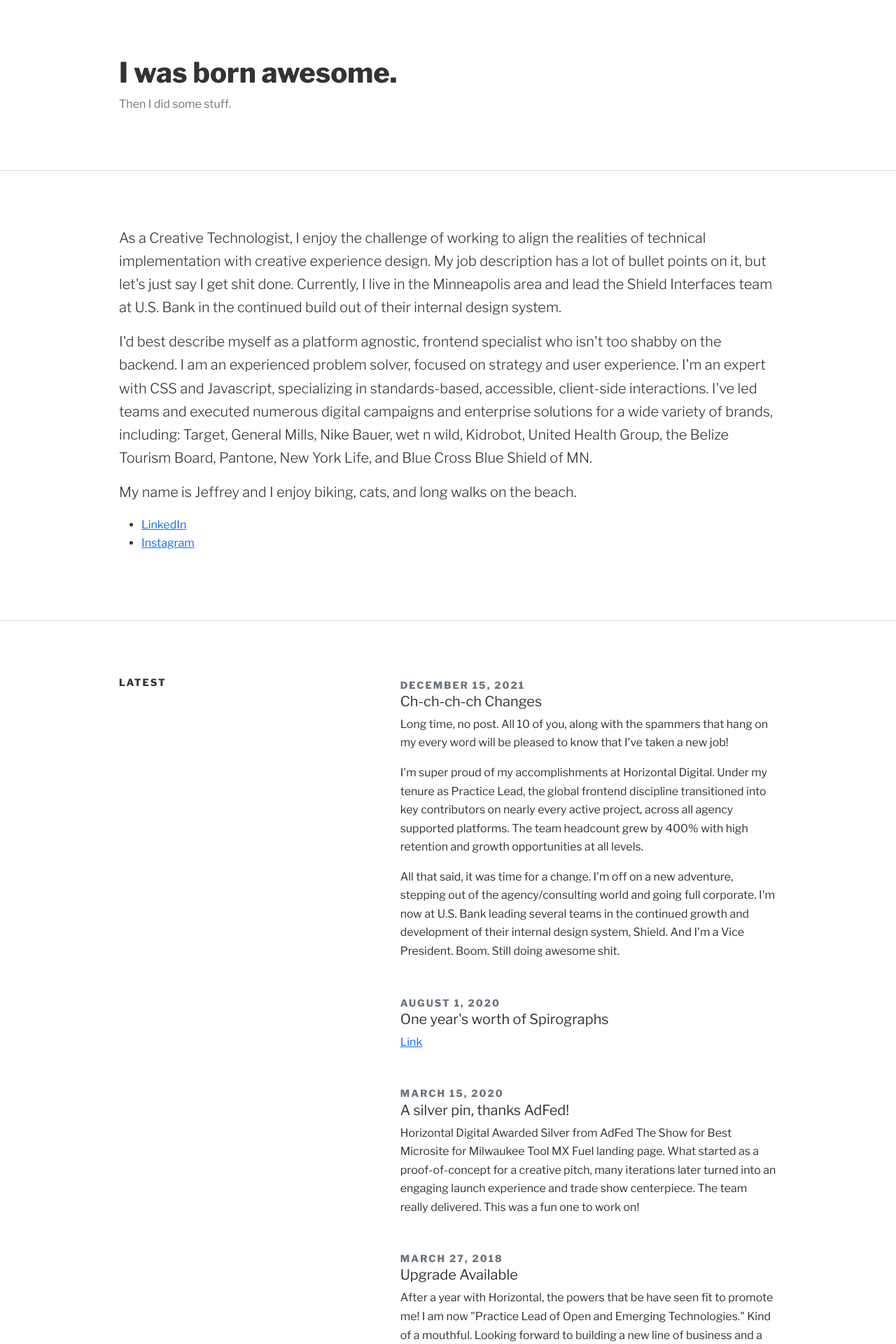
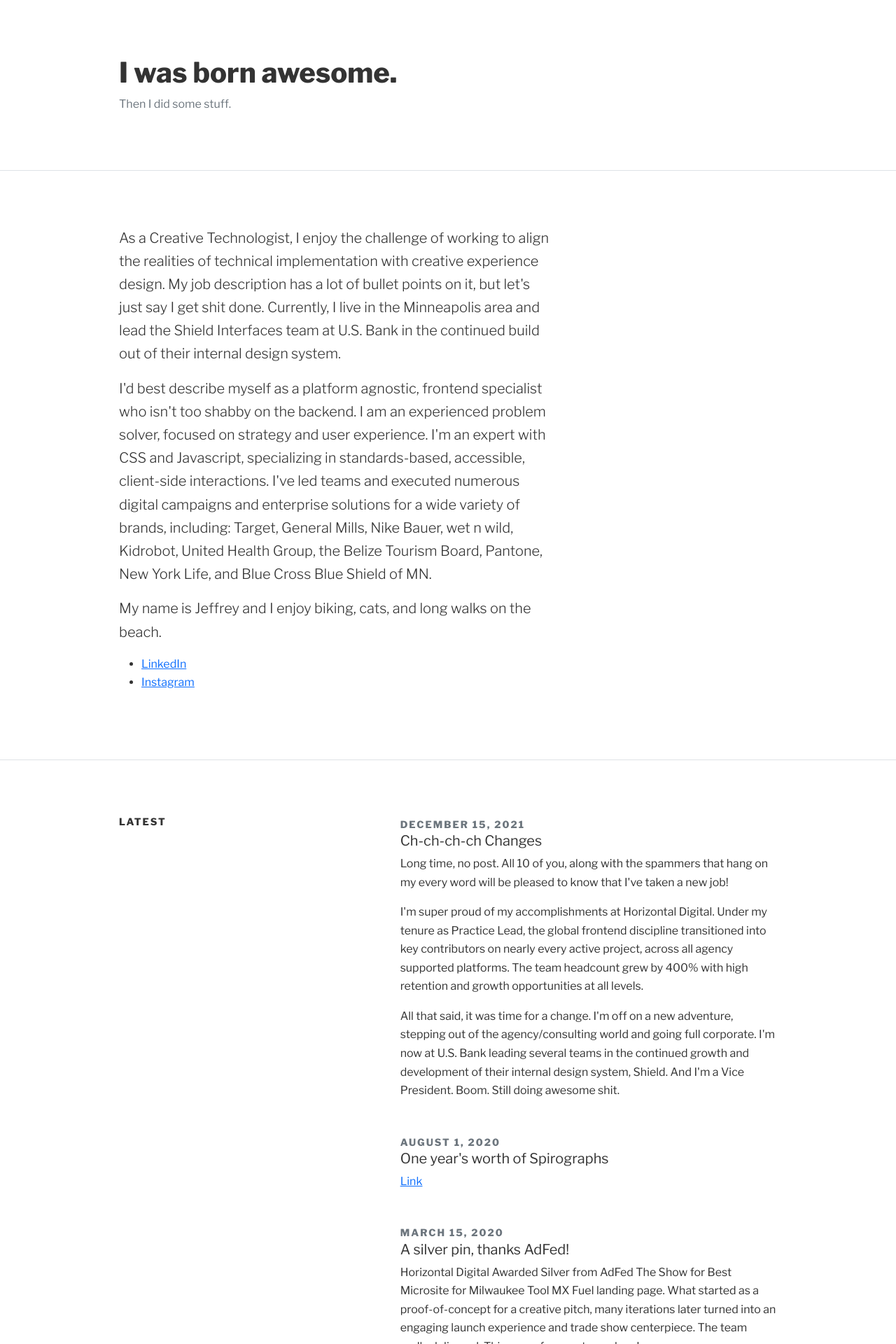
Before and after one commit to jeffreyisham/jeffreyisham.github.io, a Jekyll site: the page built from index.html, in a window 1280 px wide. Shown: the top 1920 px of the page at 70% size. Built offline with Jekyll 4.4.1, drawn with Linux system fonts in a browser that asks for light colours.

Commit message:
Update home.html

```diff
--- a/_layouts/home.html
+++ b/_layouts/home.html
@@ -12,7 +12,11 @@
 
     <div class="border-bottom">
       <div class="container">
-        {{ content }}
+        <div class="row">
+          <div class="col-8">
+            {{ content }}
+          </div>
+        </div>
       </div>
     </div>
 
```
